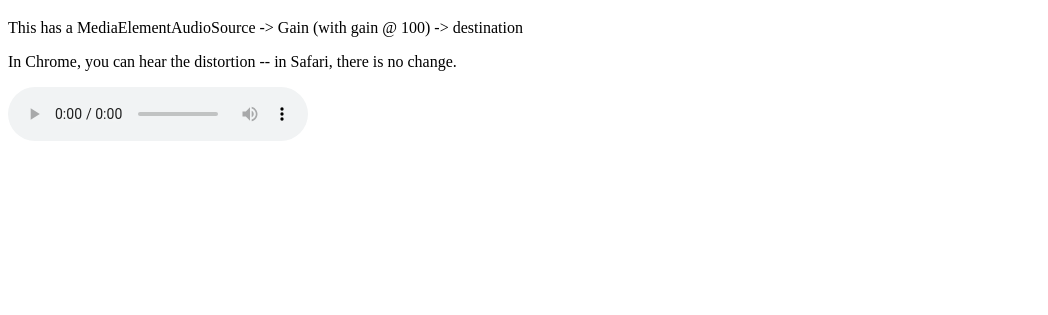
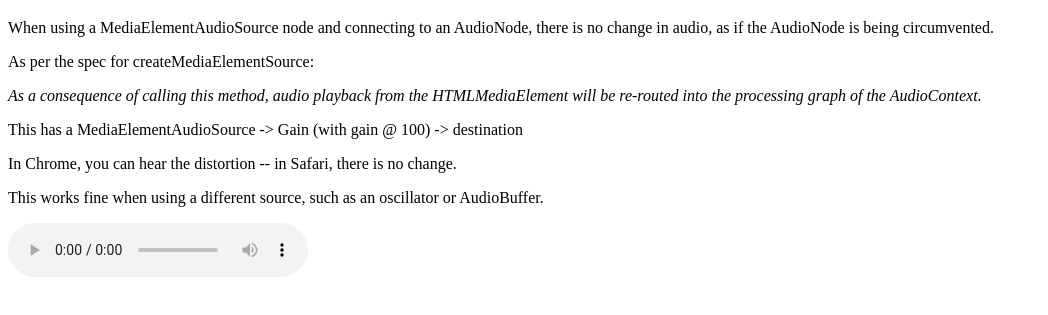
Before and after one commit to jsantell/web-audio-api-bugs, a plain HTML site: page safari/MediaElement-to-GainNode/index.html in a window 1280 px wide. Shown: the part 61-376 px from the top of the page, without its empty margins (0-1048 px from the left). Drawn offline with Linux system fonts and the light colour scheme.

Commit message:
Update with bug number, update info in html for audionodes and mediaelement source

```diff
--- a/safari/MediaElement-to-GainNode/index.html
+++ b/safari/MediaElement-to-GainNode/index.html
@@ -6,8 +6,12 @@
 	</head>
 	<body>
 		<h1>AudioNodes do not alter audio from MediaElementAudioSource</h1>
+		<p>When using a MediaElementAudioSource node and connecting to an AudioNode, there is no change in audio, as if the AudioNode is being circumvented.</p>
+		<p>As per the spec for createMediaElementSource:</p>
+		<p><em>As a consequence of calling this method, audio playback from the HTMLMediaElement will be re-routed into the processing graph of the AudioContext.</em></p>
 		<p>This has a MediaElementAudioSource -> Gain (with gain @ 100) -> destination</p>
 		<p>In Chrome, you can hear the distortion -- in Safari, there is no change.</p>
+		<p>This works fine when using a different source, such as an oscillator or AudioBuffer.</p>
 		<audio controls="controls">
 			<source src="../../audio/song.mp3" type="audio/mpeg" />
 			<source src="../../audio/song.ogg" type="audio/ogg" />
@@ -29,7 +33,6 @@
 
 				gain.gain.value = 100;
 				src.connect( gain );
-				//src.connect( ctx.destination );
 				gain.connect( ctx.destination );
 			}
 		})();
```
Also changed, not shown: 1 other file.
